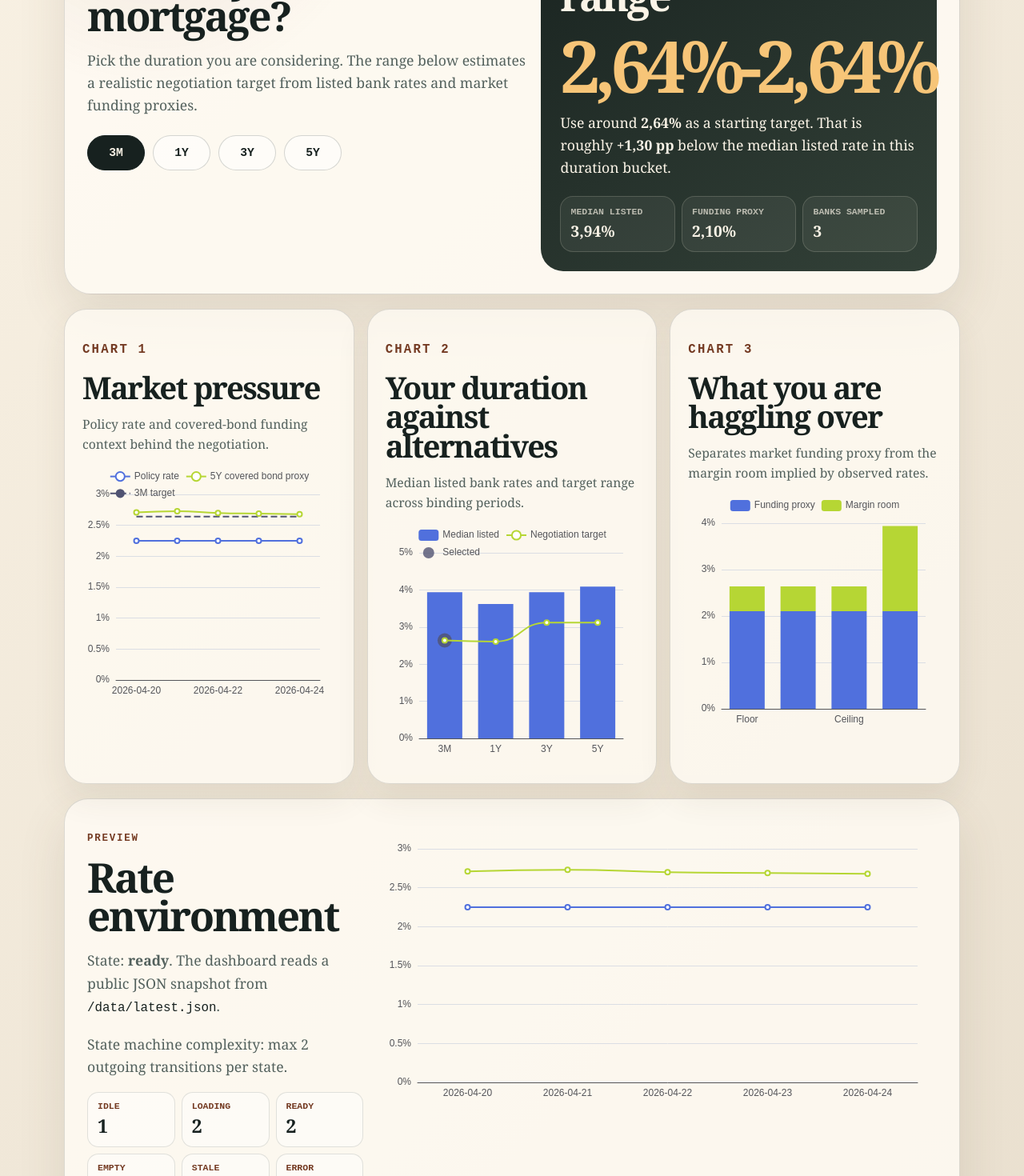
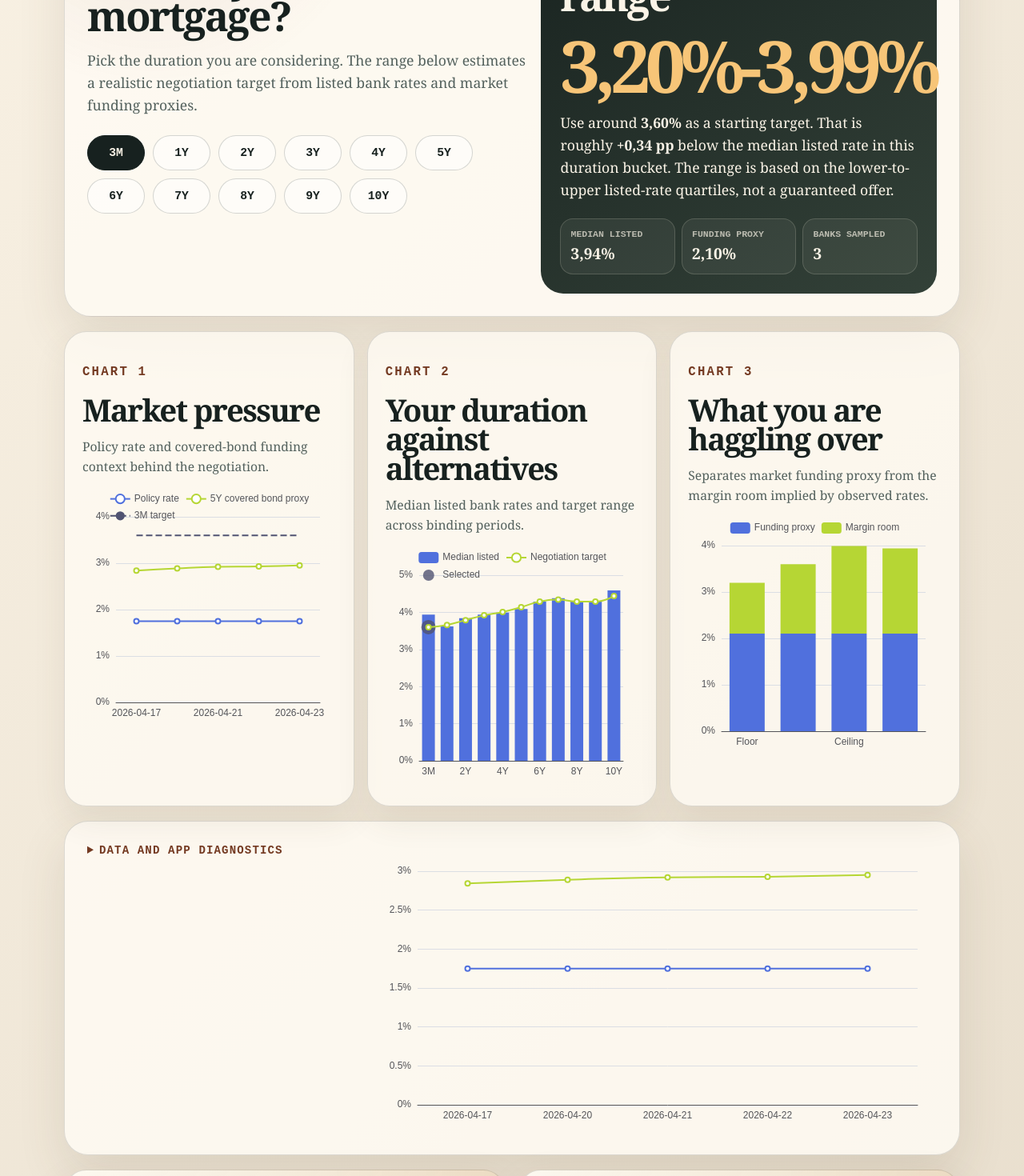
Before and after one commit to Samnor/swedish-mortgages-dashboard, a React (Vite) app: page / in a window 1280 px wide. Shown: the part 780-2250 px from the top of the page at 80% size. Built offline with nearby package versions, Linux system fonts and the light colour scheme.

Commit message:
Tighten negotiation range validation

```diff
--- a/public/data/latest.json
+++ b/public/data/latest.json
@@ -1,30 +1,35 @@
 {
-  "generatedAt": "2026-04-26T00:00:00Z",
+  "generatedAt": "2026-04-26T17:01:43.167128+00:00",
+  "environment": "prod",
+  "source": "swedish_mortgages_prod_marts.rates_daily",
+  "queryId": "3b6ce254-d523-4e97-ae18-23c39e4370f0",
+  "negotiationSource": "swedish_mortgages_prod_marts.bank_vs_market_analysis",
+  "negotiationQueryId": "ff277a3c-89ea-47c0-a6bd-4e81c8b7191b",
   "rates": [
     {
+      "date": "2026-04-17",
+      "policyRate": 1.75,
+      "mortgageBond5y": 2.8425
+    },
+    {
       "date": "2026-04-20",
-      "policyRate": 2.25,
-      "mortgageBond5y": 2.71
+      "policyRate": 1.75,
+      "mortgageBond5y": 2.8896
     },
     {
       "date": "2026-04-21",
-      "policyRate": 2.25,
-      "mortgageBond5y": 2.73
+      "policyRate": 1.75,
+      "mortgageBond5y": 2.9214
     },
     {
       "date": "2026-04-22",
-      "policyRate": 2.25,
-      "mortgageBond5y": 2.7
+      "policyRate": 1.75,
+      "mortgageBond5y": 2.9292
     },
     {
       "date": "2026-04-23",
-      "policyRate": 2.25,
-      "mortgageBond5y": 2.69
-    },
-    {
-      "date": "2026-04-24",
-      "policyRate": 2.25,
-      "mortgageBond5y": 2.68
+      "policyRate": 1.75,
+      "mortgageBond5y": 2.9523
     }
   ],
   "negotiationOptions": [
@@ -33,7 +38,9 @@
       "periodLabelDisplay": "3M",
       "periodYears": 0.25,
       "minListRate": 3.2,
+      "lowerListRate": 3.2,
       "medianListRate": 3.94,
+      "upperListRate": 3.99,
       "maxListRate": 3.99,
       "minFundingCost": 2.1038,
       "medianFundingCost": 2.1038,
@@ -44,9 +51,11 @@
     {
       "periodLabel": "01Y",
       "periodLabelDisplay": "1Y",
-      "periodYears": 1,
+      "periodYears": 1.0,
       "minListRate": 3.58,
+      "lowerListRate": 3.58,
       "medianListRate": 3.62,
+      "upperListRate": 3.74,
       "maxListRate": 3.74,
       "minFundingCost": 2.1038,
       "medianFundingCost": 2.1038,
@@ -55,11 +64,28 @@
       "bankCount": 3
     },
     {
+      "periodLabel": "02Y",
+      "periodLabelDisplay": "2Y",
+      "periodYears": 2.0,
+      "minListRate": 3.69,
+      "lowerListRate": 3.69,
+      "medianListRate": 3.84,
+      "upperListRate": 3.89,
+      "maxListRate": 3.89,
+      "minFundingCost": 2.507,
+      "medianFundingCost": 2.507,
+      "lowerMargin": 0.3117,
+      "upperMargin": 0.3117,
+      "bankCount": 3
+    },
+    {
       "periodLabel": "03Y",
       "periodLabelDisplay": "3Y",
-      "periodYears": 3,
+      "periodYears": 3.0,
       "minListRate": 3.84,
+      "lowerListRate": 3.84,
       "medianListRate": 3.94,
+      "upperListRate": 3.99,
       "maxListRate": 3.99,
       "minFundingCost": 2.6555,
       "medianFundingCost": 2.6555,
@@ -68,17 +94,109 @@
       "bankCount": 3
     },
     {
+      "periodLabel": "04Y",
+      "periodLabelDisplay": "4Y",
+      "periodYears": 4.0,
+      "minListRate": 3.94,
+      "lowerListRate": 3.94,
+      "medianListRate": 3.99,
+      "upperListRate": 4.09,
+      "maxListRate": 4.09,
+      "minFundingCost": 2.8038,
+      "medianFundingCost": 2.8038,
+      "lowerMargin": 0.3132,
+      "upperMargin": 0.3132,
+      "bankCount": 3
+    },
+    {
       "periodLabel": "05Y",
       "periodLabelDisplay": "5Y",
-      "periodYears": 5,
+      "periodYears": 5.0,
       "minListRate": 4.09,
+      "lowerListRate": 4.09,
       "medianListRate": 4.09,
+      "upperListRate": 4.19,
       "maxListRate": 4.19,
       "minFundingCost": 2.9523,
       "medianFundingCost": 2.9523,
       "lowerMargin": 0.1647,
       "upperMargin": 0.1647,
       "bankCount": 3
+    },
+    {
+      "periodLabel": "06Y",
+      "periodLabelDisplay": "6Y",
+      "periodYears": 6.0,
+      "minListRate": 4.29,
+      "lowerListRate": 4.29,
+      "medianListRate": 4.29,
+      "upperListRate": 4.29,
+      "maxListRate": 4.29,
+      "minFundingCost": 2.9523,
+      "medianFundingCost": 2.9523,
+      "lowerMargin": 0.2674,
+      "upperMargin": 0.2674,
+      "bankCount": 1
+    },
+    {
+      "periodLabel": "07Y",
+      "periodLabelDisplay": "7Y",
+      "periodYears": 7.0,
+      "minListRate": 4.29,
+      "lowerListRate": 4.29,
+      "medianListRate": 4.38,
+      "upperListRate": 4.38,
+      "maxListRate": 4.38,
+      "minFundingCost": 2.9523,
+      "medianFundingCost": 2.9523,
+      "lowerMargin": 0.2674,
+      "upperMargin": 0.2674,
+      "bankCount": 2
+    },
+    {
+      "periodLabel": "08Y",
+      "periodLabelDisplay": "8Y",
+      "periodYears": 8.0,
+      "minListRate": 4.29,
+      "lowerListRate": 4.29,
+      "medianListRate": 4.29,
+      "upperListRate": 4.29,
+      "maxListRate": 4.29,
+      "minFundingCost": 2.9523,
+      "medianFundingCost": 2.9523,
+      "lowerMargin": 0.2674,
+      "upperMargin": 0.2674,
+      "bankCount": 2
+    },
+    {
+      "periodLabel": "09Y",
+      "periodLabelDisplay": "9Y",
+      "periodYears": 9.0,
+      "minListRate": 4.29,
+      "lowerListRate": 4.29,
+      "medianListRate": 4.29,
+      "upperListRate": 4.29,
+      "maxListRate": 4.29,
+      "minFundingCost": 2.9523,
+      "medianFundingCost": 2.9523,
+      "lowerMargin": 0.2674,
+      "upperMargin": 0.2674,
+      "bankCount": 1
+    },
+    {
+      "periodLabel": "10Y",
+      "periodLabelDisplay": "10Y",
+      "periodYears": 10.0,
+      "minListRate": 4.29,
+      "lowerListRate": 4.29,
+      "medianListRate": 4.59,
+      "upperListRate": 4.59,
+      "maxListRate": 4.59,
+      "minFundingCost": 2.9523,
+      "medianFundingCost": 2.9523,
+      "lowerMargin": 0.2674,
+      "upperMargin": 0.2674,
+      "bankCount": 2
     }
   ]
 }
--- a/src/dashboardMachine.ts
+++ b/src/dashboardMachine.ts
@@ -9,7 +9,9 @@ export type NegotiationOption = {
   periodLabelDisplay: string;
   periodYears: number;
   minListRate: number;
+  lowerListRate: number;
   medianListRate: number;
+  upperListRate: number;
   maxListRate: number;
   minFundingCost: number;
   medianFundingCost: number;
@@ -102,13 +104,13 @@ export function parseDashboardSnapshot(input: unknown): DashboardSnapshot {
     throw new Error("Dashboard snapshot is missing rates.");
   }
 
-  return {
+  const snapshot = {
     generatedAt,
     rates: input.rates.map(parseRatePoint),
-    negotiationOptions: Array.isArray(input.negotiationOptions)
-      ? input.negotiationOptions.map(parseNegotiationOption)
-      : [],
+    negotiationOptions: readNegotiationOptions(input),
   };
+  validateDashboardSnapshot(snapshot);
+  return snapshot;
 }
 
 export function deriveDashboardKpis(
@@ -134,8 +136,10 @@ export function deriveDashboardKpis(
 export function deriveNegotiationRange(
   option: NegotiationOption,
 ): NegotiationRange {
-  const floorRate = roundRateDelta(option.medianFundingCost + option.lowerMargin);
-  const ceilingRate = roundRateDelta(option.medianFundingCost + option.upperMargin);
+  const floorRate = roundRateDelta(
+    Math.max(option.medianFundingCost, option.lowerListRate),
+  );
+  const ceilingRate = roundRateDelta(Math.max(floorRate, option.upperListRate));
   const midpointRate = roundRateDelta((floorRate + ceilingRate) / 2);
 
   return {
@@ -219,7 +223,21 @@ function parseNegotiationOption(input: unknown): NegotiationOption {
     periodLabelDisplay: readString(input, "periodLabelDisplay"),
     periodYears: readNumber(input, "periodYears", "period_years"),
     minListRate: readNumber(input, "minListRate", "min_list_rate"),
+    lowerListRate: readOptionalNumber(
+      input,
+      "lowerListRate",
+      "lower_list_rate",
+      "minListRate",
+      "min_list_rate",
+    ),
     medianListRate: readNumber(input, "medianListRate", "median_list_rate"),
+    upperListRate: readOptionalNumber(
+      input,
+      "upperListRate",
+      "upper_list_rate",
+      "maxListRate",
+      "max_list_rate",
+    ),
     maxListRate: readNumber(input, "maxListRate", "max_list_rate"),
     minFundingCost: readNumber(input, "minFundingCost", "min_funding_cost"),
     medianFundingCost: readNumber(
@@ -231,6 +249,13 @@ function parseNegotiationOption(input: unknown): NegotiationOption {
     upperMargin: readNumber(input, "upperMargin", "upper_margin"),
     bankCount: readNumber(input, "bankCount", "bank_count"),
   };
+}
+
+function readNegotiationOptions(input: Record<string, unknown>): NegotiationOption[] {
+  if (!Array.isArray(input.negotiationOptions)) {
+    throw new Error("Dashboard snapshot is missing negotiationOptions.");
+  }
+  return input.negotiationOptions.map(parseNegotiationOption);
 }
 
 function readString(input: Record<string, unknown>, key: string): string {
@@ -253,8 +278,66 @@ function readNumber(
   return value;
 }
 
+function readOptionalNumber(
+  input: Record<string, unknown>,
+  primaryKey: string,
+  fallbackKey: string,
+  legacyPrimaryKey: string,
+  legacyFallbackKey: string,
+): number {
+  const value =
+    input[primaryKey] ??
+    input[fallbackKey] ??
+    input[legacyPrimaryKey] ??
+    input[legacyFallbackKey];
+  if (typeof value !== "number" || Number.isNaN(value)) {
+    throw new Error(`Expected ${primaryKey} to be a number.`);
+  }
+  return value;
+}
+
 function isRecord(input: unknown): input is Record<string, unknown> {
   return typeof input === "object" && input !== null && !Array.isArray(input);
+}
+
+function validateDashboardSnapshot(snapshot: DashboardSnapshot): void {
+  if (snapshot.rates.length === 0) return;
+  assertAscending(
+    snapshot.rates.map((rate) => rate.date),
+    "rates must be sorted ascending by date.",
+  );
+  if (snapshot.negotiationOptions.length === 0) {
+    throw new Error("Dashboard snapshot has no negotiationOptions.");
+  }
+
+  let previousYears = -Infinity;
+  for (const option of snapshot.negotiationOptions) {
+    if (option.periodYears < previousYears) {
+      throw new Error("negotiationOptions must be sorted by periodYears.");
+    }
+    previousYears = option.periodYears;
+
+    if (
+      option.minListRate > option.lowerListRate ||
+      option.lowerListRate > option.medianListRate ||
+      option.medianListRate > option.upperListRate ||
+      option.upperListRate > option.maxListRate
+    ) {
+      throw new Error("Negotiation list-rate quantiles are inconsistent.");
+    }
+
+    if (option.medianFundingCost > option.maxListRate) {
+      throw new Error("Funding proxy is above the maximum listed rate.");
+    }
+  }
+}
+
+function assertAscending(values: string[], message: string): void {
+  let previous = "";
+  for (const value of values) {
+    if (previous && value < previous) throw new Error(message);
+    previous = value;
+  }
 }
 
 function comparisonRate(
--- a/src/main.tsx
+++ b/src/main.tsx
@@ -202,7 +202,8 @@ function NegotiationRangePanel({ range }: { range: NegotiationRange }) {
         Use around <strong>{formatRate(range.midpointRate)}</strong> as a
         starting target. That is roughly{" "}
         <strong>{formatDelta(range.discountFromMedianListRate)}</strong> below
-        the median listed rate in this duration bucket.
+        the median listed rate in this duration bucket. The range is based on
+        the lower-to-upper listed-rate quartiles, not a guaranteed offer.
       </p>
       <dl className="range-details">
         <div>
@@ -319,10 +320,10 @@ function App() {
         />
       ) : null}
 
-      <section className="panel">
+      <section className="panel diagnostics-panel">
         <div>
-          <p className="eyebrow">Preview</p>
-          <h2>Rate environment</h2>
+          <details>
+            <summary>Data and app diagnostics</summary>
             <p>
               State: <strong>{state.value}</strong>. The dashboard reads a public
               JSON snapshot from <code>{snapshotUrl}</code>.
@@ -339,6 +340,7 @@ function App() {
                 </div>
               ))}
             </dl>
+          </details>
           {state.value === "stale" ? <p>{state.reason}</p> : null}
           {state.value === "error" ? <p>{state.message}</p> : null}
           {state.value === "empty" ? (
@@ -474,10 +476,10 @@ function fundingMarginOption(range: NegotiationRange) {
         type: "bar",
         stack: "rate",
         data: [
-          marginLow,
-          range.midpointRate - range.option.medianFundingCost,
-          marginHigh,
-          range.option.medianListRate - range.option.medianFundingCost,
+          Math.max(0, marginLow),
+          Math.max(0, range.midpointRate - range.option.medianFundingCost),
+          Math.max(0, marginHigh),
+          Math.max(0, range.option.medianListRate - range.option.medianFundingCost),
         ],
       },
     ],
--- a/src/styles.css
+++ b/src/styles.css
@@ -266,6 +266,20 @@ code {
   box-shadow: 0 24px 60px rgba(80, 63, 43, 0.12);
 }
 
+.diagnostics-panel {
+  margin-top: 18px;
+}
+
+.diagnostics-panel summary {
+  cursor: pointer;
+  color: #743a22;
+  font-family: "Courier New", monospace;
+  font-size: 0.88rem;
+  font-weight: 700;
+  letter-spacing: 0.08em;
+  text-transform: uppercase;
+}
+
 .chart {
   min-height: 360px;
 }
```
Also changed, not shown: scripts/validate_public_snapshot.mjs (+14 -6 lines), 1 other file (tests, documents, lock files or other folders). Lines whose indentation alone changed are shown as unchanged.
